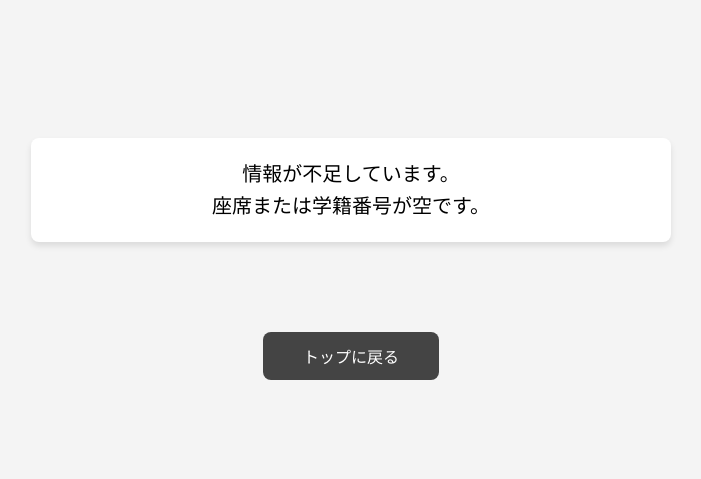
After one commit to yabukilab/shimoda-d, a PHP site: page /entry_submit.php in a window 1280 px wide. The commit adds this page. Shown: the top 479 px of the page, without its empty margins (289-990 px from the left). Run offline with PHP 8.4, Linux system fonts and the light colour scheme.

Commit message:
add：confirm.phpを追加しました
"add：entry_form.phpを追加しました

学籍番号を入力してデータベースに登録する機能を実装しました"

add：entry_submit.phpを追加しました

```diff
--- /dev/null
+++ b/htdocs/entry_submit.php
@@ -0,0 +1,85 @@
+<?php
+require 'db.php';  // 共通DB接続
+
+$seat = $_POST['seat'] ?? '';
+$time_slot = $_POST['time_slot'] ?? '';
+$student_id = $_POST['student_id'] ?? '';
+
+?>
+<!DOCTYPE html>
+<html lang="ja">
+<head>
+  <meta charset="UTF-8">
+  <title>応募結果</title>
+  <link rel="stylesheet" href="style.css">
+  <style>
+    .message-box {
+      max-width: 600px;
+      margin: 80px auto 40px auto;
+      padding: 20px;
+      font-size: 20px;
+      border-radius: 8px;
+      background-color: #fff;
+      box-shadow: 0 4px 6px rgba(0,0,0,0.1);
+      text-align: center;
+      line-height: 1.6;
+    }
+
+    .button-wrapper {
+      text-align: center;
+      margin-top: 40px;
+    }
+
+    .back-button {
+      display: inline-block;
+      background-color: #444;
+      color: white;
+      border: none;
+      padding: 12px 28px;
+      font-size: 16px;
+      border-radius: 8px;
+      cursor: pointer;
+      transition: background-color 0.3s, transform 0.2s;
+      text-decoration: none;
+    }
+
+    .back-button:hover {
+      background-color: #666;
+      transform: translateY(-2px);
+    }
+  </style>
+</head>
+<body>
+
+<?php
+echo '<div class="message-box">';
+
+if ($seat === '' || $student_id === '') {
+    echo '情報が不足しています。<br>座席または学籍番号が空です。';
+    echo '</div><div class="button-wrapper"><a href="top.php" class="back-button">トップに戻る</a></div>';
+    exit;
+}
+
+try {
+    // 重複チェック
+    $stmt = $db->prepare("SELECT COUNT(*) FROM entries WHERE seat = ? AND time_slot = ? AND student_id = ?");
+    $stmt->execute([$seat, $time_slot, $student_id]);
+
+    if ($stmt->fetchColumn() > 0) {
+        echo 'すでにこの座席に応募済みです。';
+    } else {
+        $stmt = $db->prepare("INSERT INTO entries (seat, student_id, time_slot) VALUES (?, ?, ?)");
+        $stmt->execute([$seat, $student_id, $time_slot]);
+        echo '応募が完了しました。ご応募ありがとうございました。';
+    }
+
+} catch (PDOException $e) {
+    echo 'データベースエラーが発生しました。<br>';
+    echo h($e->getMessage());
+}
+
+echo '</div><div class="button-wrapper"><a href="top.php" class="back-button">トップに戻る</a></div>';
+?>
+
+</body>
+</html>
--- a/htdocs/seat_select.php
+++ b/htdocs/seat_select.php
@@ -46,7 +46,7 @@ try {
 <body>
 
 <div class="back-button">
-  <a href="time select.php">戻る</a>
+  <a href="time_select.php">戻る</a>
 </div>
 
 <h2>座席表 (時間帯: <?= htmlspecialchars($time_slot) ?>)</h2>
```
Also changed, not shown: htdocs/confirm.php (added, +45 -0 lines), htdocs/entry_form.php (added, +41 -0 lines).
